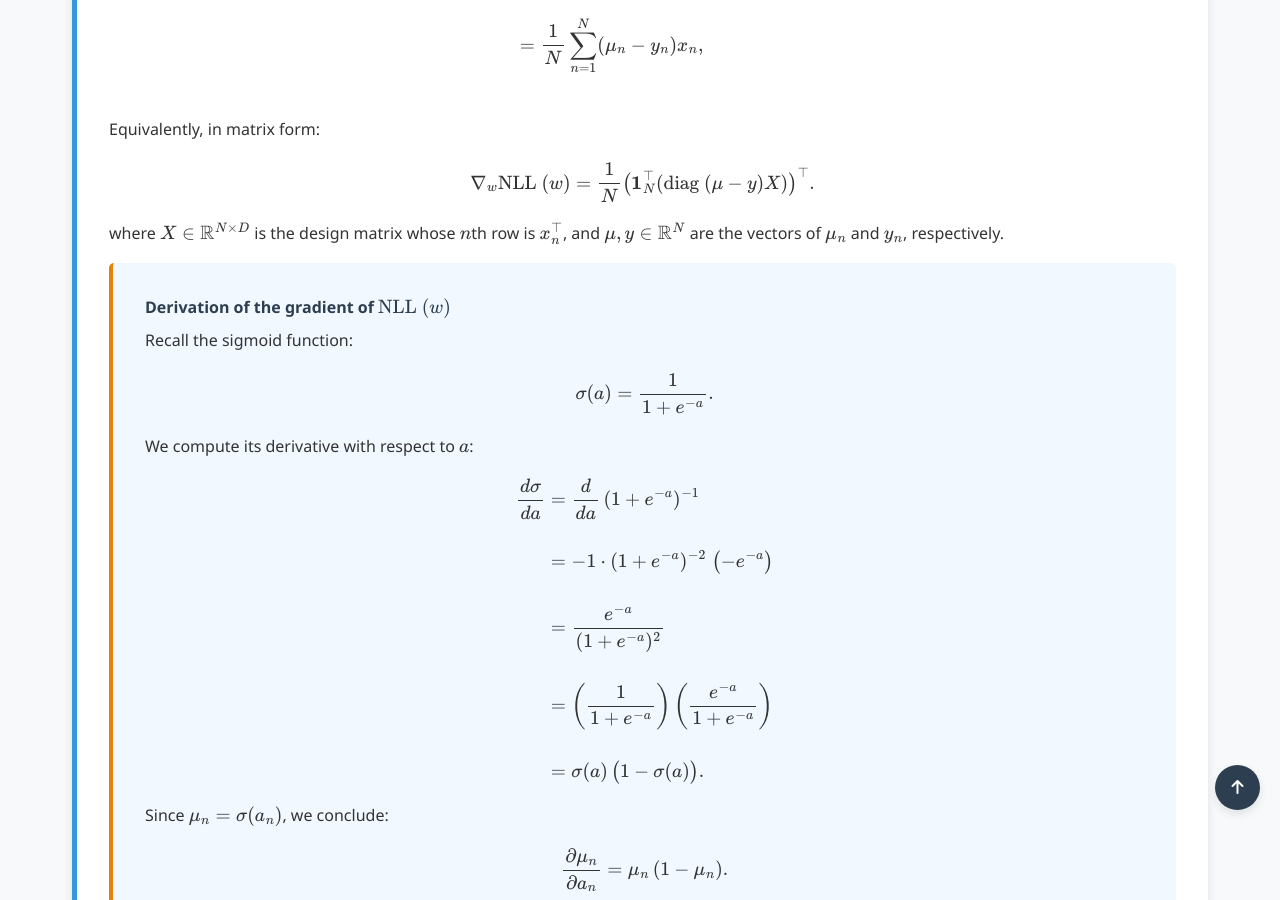
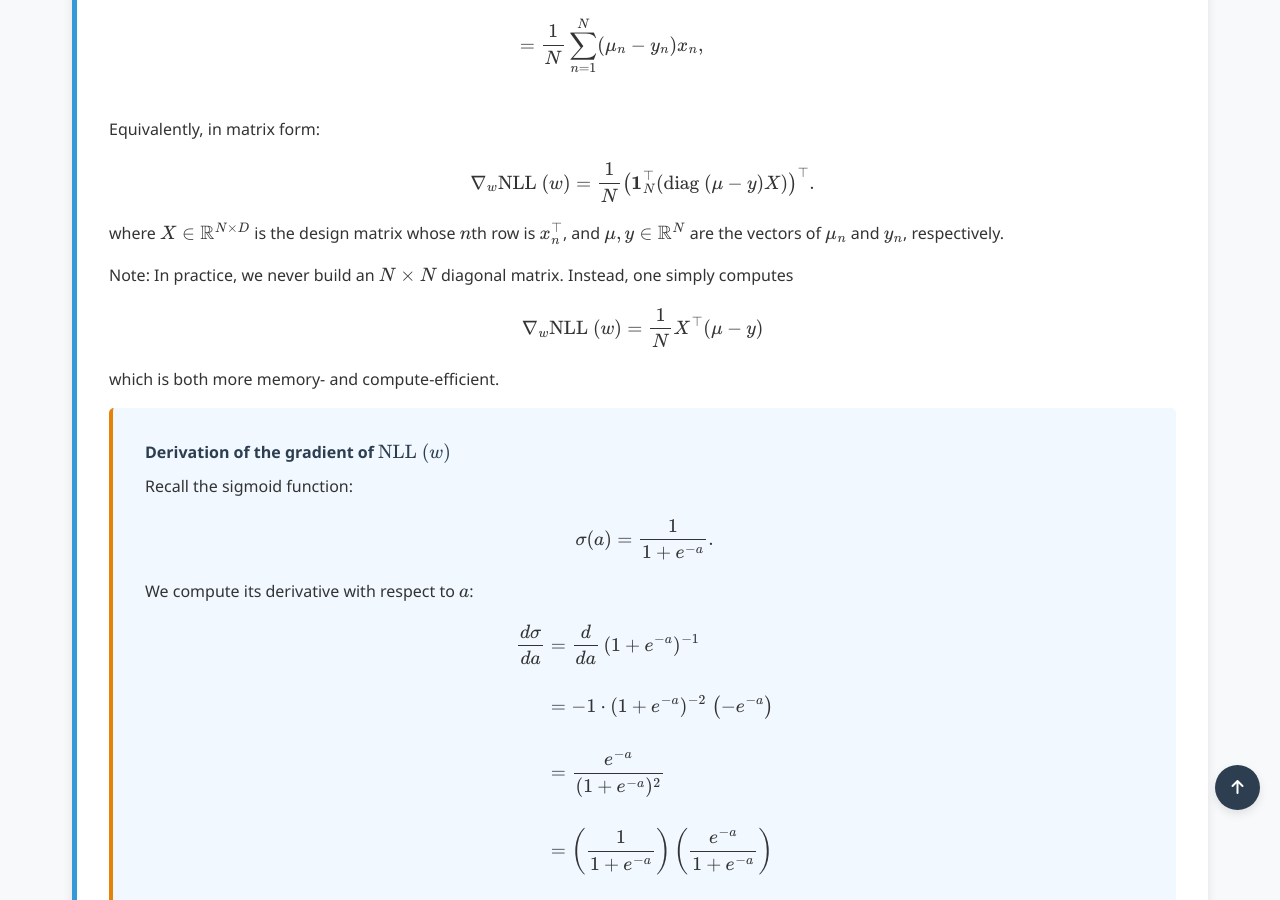
Before and after one commit to Yusukey01/yusukey01.github.io, a Jekyll site: the page built from Mathematics/Machine_learning/classification.html, in a window 1280 px wide and 900 px high, scrolled down 2634 px. Built offline with Jekyll 4.4.1, drawn with Linux system fonts in a browser that asks for light colours.

Commit message:
logistic regression page updating

```diff
--- a/Mathematics/Machine_learning/classification.html
+++ b/Mathematics/Machine_learning/classification.html
@@ -134,6 +134,14 @@ uses_python: false
                     where \(X \in \mathbb{R}^{N \times D}\) is the design matrix whose \(n\)th row is \(x_n^\top\), and
                     \(\mu, y\in\mathbb{R}^N\) are the vectors of \(\mu_n\) and \(y_n\), respectively.
                 </p>
+                <p>
+                     Note:
+                     In practice, we never build an \(N \times N\) diagonal matrix. Instead, one simply computes
+                     \[
+                     \nabla_w \text{NLL }(w) = \frac{1}{N} X^\top (\mu - y)
+                     \]
+                     which is both more memory- and compute-efficient.
+                </p>
 
                 <div class="theorem">
                     <span class="theorem-title">Derivation of the gradient of \(\text{NLL }(w)\) </span>
```
